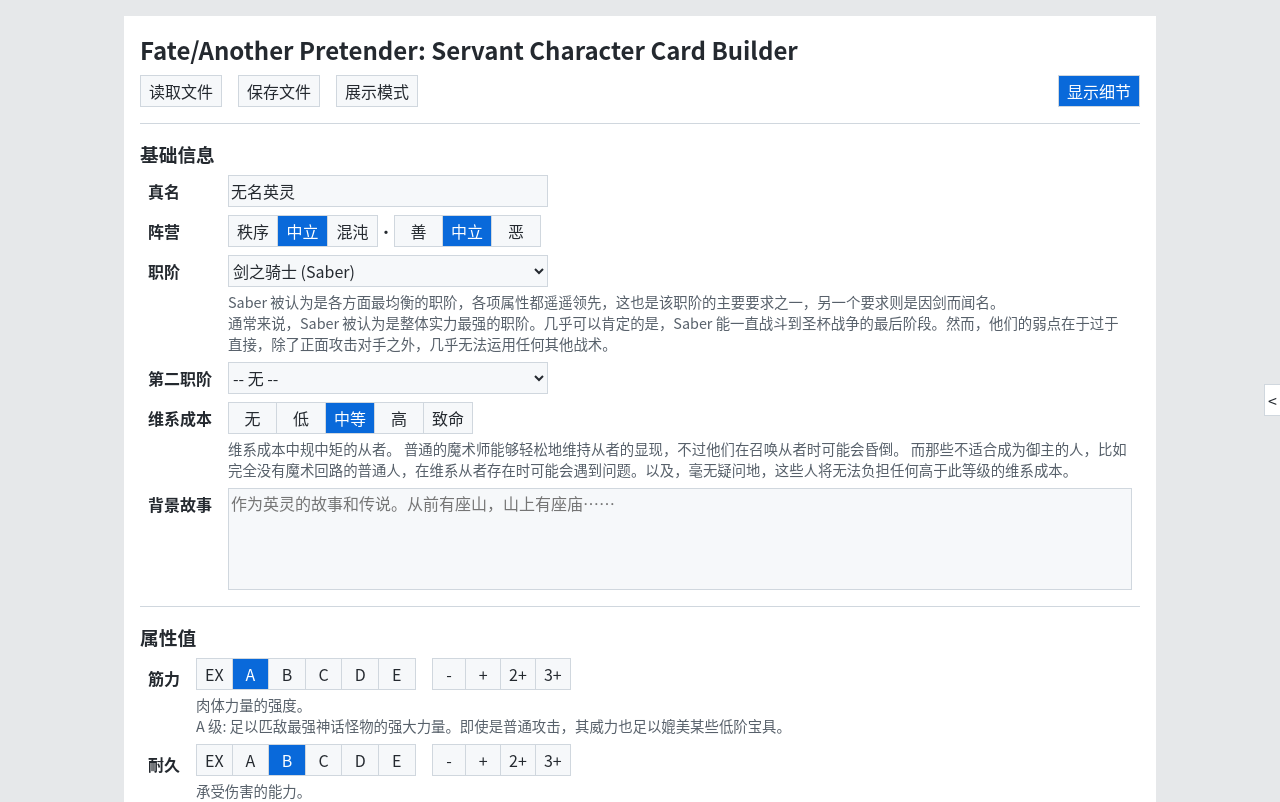
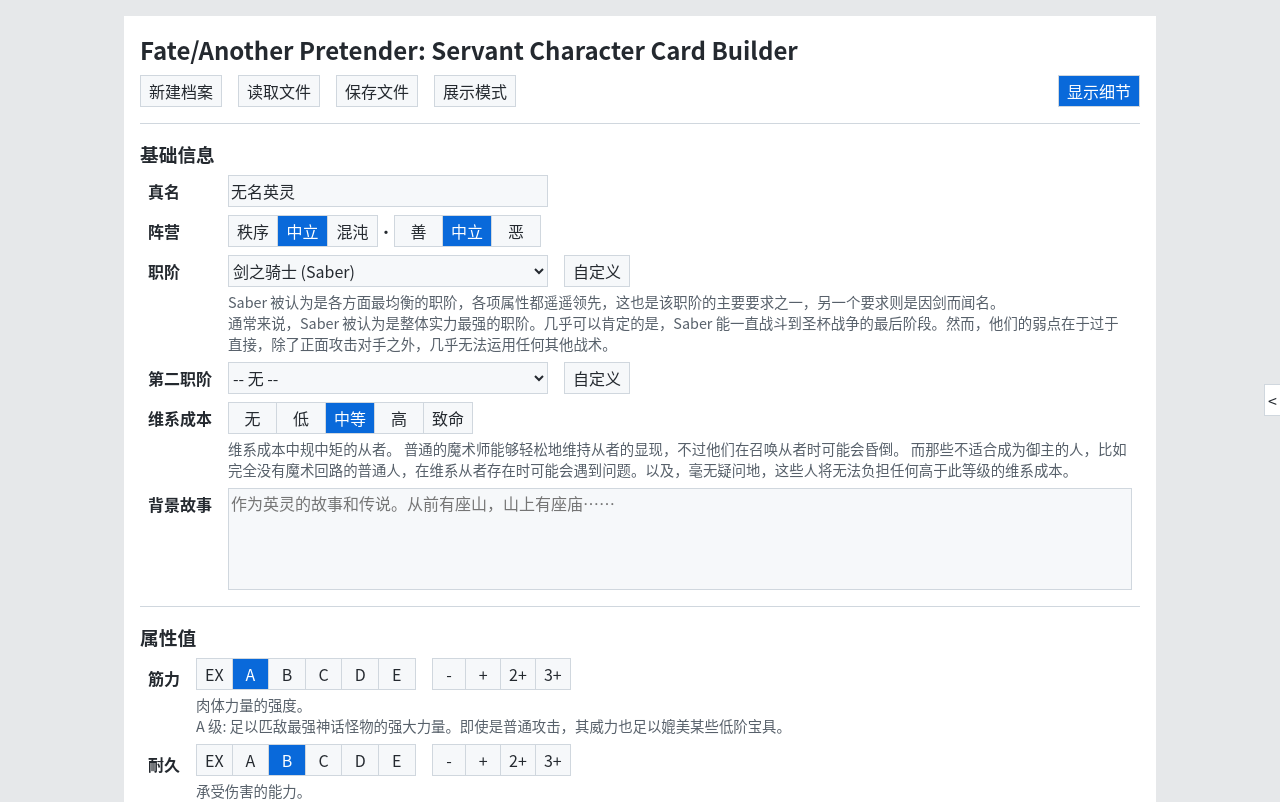
Before and after one commit to chuigda/fate-another-pretender, a Vue app: page / in a window 1280 px wide. Shown: the top 802 px of the page. Built offline with nearby package versions, Linux system fonts and the light colour scheme.

Commit message:
全部完成

```diff
--- a/src/logic/point_buy_calculate.ts
+++ b/src/logic/point_buy_calculate.ts
@@ -226,11 +226,6 @@
     return [totalCost, details]
 }
 
-interface RankModifier {
-    rank: Rank,
-    modifier: Modifier
-}
-
 function calculateExRankCost(exRankCount: number, servantClass: ServantClass): [number, number] {
     if (exRankCount < 3 && ServantClassData[servantClass].kind === 'beast') {
         return [EXLevelCostBeastSpecialOffer, exRankCount + 1]
--- a/src/logic/servant_instance.ts
+++ b/src/logic/servant_instance.ts
@@ -24,7 +24,9 @@
     description: string,
 
     class: ServantClass,
+    customClassLabel?: string,
     secondClass?: ServantClass,
+    customSecondClassLabel?: string,
     upkeep: ServantUpkeep,
 
     parameters: Record<ServantParameterName, ServantParameter>,
--- a/src/ui/App.vue
+++ b/src/ui/App.vue
@@ -28,6 +28,18 @@
 const showDetails = ref(true)
 const servantInstance = ref(deepCopy(DefaultServantInstance))
 
+const newServantInstance = async () => {
+    const confirmed = await askForConfirmation(
+        '新建档案',
+        '确定要新建 Servant 档案吗？这将覆盖当前的 Servant。'
+    )
+    if (!confirmed) {
+        return
+    }
+
+    servantInstance.value = deepCopy(DefaultServantInstance)
+}
+
 const saveToJSON = () => {
     const dataStr = JSON.stringify(servantInstance.value, null, 4)
     const blob = new Blob([dataStr], { type: 'application/json' })
@@ -44,7 +56,7 @@
 const loadFromJSON = async () => {
     const confirmed = await askForConfirmation(
         '加载 Servant',
-        '确定要从文件加载 Servant 吗？这将覆盖当前的 Servant Instance。'
+        '确定要从文件加载 Servant 吗？这将覆盖当前的 Servant。'
     )
     if (!confirmed) {
         return
@@ -89,6 +101,7 @@
         <h2>Fate/Another Pretender: Servant Character Card Builder</h2>
 
         <Row>
+            <button @click="newServantInstance">新建档案</button>
             <button @click="loadFromJSON">读取文件</button>
             <button @click="saveToJSON">保存文件</button>
             <ToggleButton v-model="presentMode">展示模式</ToggleButton>
--- a/src/ui/BasicInfoPanel.vue
+++ b/src/ui/BasicInfoPanel.vue
@@ -5,6 +5,7 @@
 import ClassSelect from '../component/ClassSelect.vue'
 import MultilineText from '../component/MultilineText.vue'
 import ToggleButtonGroup from '../component/ToggleButtonGroup.vue'
+import ToggleButton from '../component/ToggleButton.vue'
 import Row from '../component/Row.vue'
 
 const {
@@ -14,6 +15,23 @@
     servantInstance: ServantInstance,
     showDetails: boolean
 }>()
+
+const toggleCustomClassLabel = () => {
+    if (servantInstance.customClassLabel === undefined) {
+        servantInstance.customClassLabel = ''
+    } else {
+        delete servantInstance.customClassLabel
+    }
+}
+
+const toggleCustomSecondClassLabel = () => {
+    if (servantInstance.customSecondClassLabel === undefined) {
+        servantInstance.customSecondClassLabel = ''
+    } else {
+        delete servantInstance.customSecondClassLabel
+    }
+}
+
 </script>
 
 <template>
@@ -36,7 +54,18 @@
 
             <b>职阶</b>
             <div>
-                <ClassSelect v-model="servantInstance.class" />
+                <Row>
+                    <ClassSelect v-model="servantInstance.class" />
+                    <ToggleButton :model-value="servantInstance.customClassLabel !== undefined"
+                                  @click="toggleCustomClassLabel">
+                        自定义
+                    </ToggleButton>
+                    <input v-if="servantInstance.customClassLabel !== undefined"
+                           type="text"
+                           v-model="servantInstance.customClassLabel"
+                           placeholder="自定义职阶名称"
+                    />
+                </Row>
                 <MultilineText v-show="showDetails" class="tooltip"
                                :value="ServantClassDescription[servantInstance.class].description"
                 />
@@ -44,7 +73,18 @@
 
             <b>第二职阶</b>
             <div>
-                <ClassSelect v-model="servantInstance.secondClass" :optional="true" />
+                <Row>
+                    <ClassSelect v-model="servantInstance.secondClass" :optional="true" />
+                    <ToggleButton :model-value="servantInstance.customSecondClassLabel !== undefined"
+                                  @click="toggleCustomSecondClassLabel">
+                        自定义
+                    </ToggleButton>
+                    <input v-if="servantInstance.customSecondClassLabel !== undefined"
+                           type="text"
+                           v-model="servantInstance.customSecondClassLabel"
+                           placeholder="自定义第二职阶名称"
+                    />
+                </Row>
                 <div v-if="showDetails && servantInstance.secondClass !== undefined">
                     <MultilineText class="tooltip"
                                    :value="ServantClassDescription[servantInstance.secondClass].description" />
--- a/src/ui/CharacterCard.vue
+++ b/src/ui/CharacterCard.vue
@@ -1,10 +1,17 @@
 <script setup lang="ts">
-import { computed, type ComputedRef } from 'vue'
-import { type Rank, type Modifier, type ClassSkillName, Rank_EX } from '../logic/servant'
+import type { ComputedRef } from 'vue'
+import { computed } from 'vue'
+import type { Rank, Modifier, ClassSkillName } from '../logic/servant'
 import type { ServantInstance } from '../logic/servant_instance'
-import { ClassSkillDescription, describeRankModifier, NoblePhantasmTypeDescription, ServantClassDescription, ServantUpkeepDescription, StandardPersonalSkillDescription } from '../logic/servant_description'
-import MultilineText from '../component/MultilineText.vue';
-import NoblePhantasm from './NoblePhantasm.vue';
+import { Rank_EX } from '../logic/servant'
+import {
+    ClassSkillDescription,
+    describeRankModifier,
+    NoblePhantasmTypeDescription,
+    ServantClassDescription,
+    ServantUpkeepDescription,
+    StandardPersonalSkillDescription
+} from '../logic/servant_description'
 
 const { servantInstance } = defineProps<{ servantInstance: ServantInstance }>()
 
@@ -30,10 +37,13 @@
 })
 
 const classDescription = computed(() => {
+    const firstClassLabel = servantInstance.customClassLabel ?? ServantClassDescription[servantInstance.class].labelShort
+
     if (servantInstance.secondClass) {
-        return `${ServantClassDescription[servantInstance.class].labelShort} / ${ServantClassDescription[servantInstance.secondClass].labelShort}`
+        const secondClassLabel = servantInstance.customSecondClassLabel ?? ServantClassDescription[servantInstance.secondClass].labelShort
+        return `${firstClassLabel} / ${secondClassLabel}`
     } else {
-        return ServantClassDescription[servantInstance.class].labelShort
+        return firstClassLabel
     }
 })
 
@@ -42,6 +52,14 @@
     rank: Rank,
     modifier: Modifier,
     description: string
+}
+
+const sortFunction = (a: DisplaySkill, b: DisplaySkill): number => {
+    if (a.rank !== b.rank) {
+        return a.rank - b.rank
+    } else {
+        return b.modifier - a.modifier
+    }
 }
 
 const classSkillDisplay: ComputedRef<DisplaySkill[]> = computed(() => {
@@ -81,7 +99,7 @@
         })
     }
 
-    return ret
+    return ret.sort(sortFunction)
 })
 
 const personalSkillDisplay: ComputedRef<DisplaySkill[]> = computed(() => {
@@ -121,7 +139,7 @@
         })
     }
 
-    return ret
+    return ret.sort(sortFunction)
 })
 
 interface DisplayNP {
@@ -179,7 +197,7 @@
 
             <h3>宝具</h3>
             <div v-for="np in npDisplay">
-                <b>{{ np.label }}({{ np.type }}, {{ describeRankModifier(np) }}): </b>
+                <b>{{ np.label }}({{ np.type }}，{{ describeRankModifier(np) }}): </b>
                 {{ np.description }}
             </div>
         </div>
```
